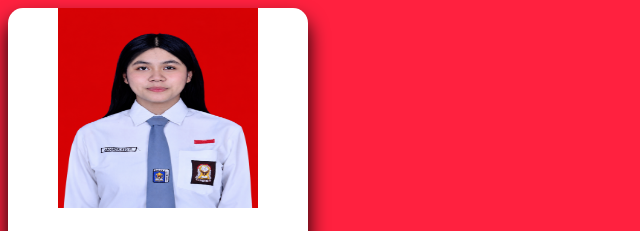
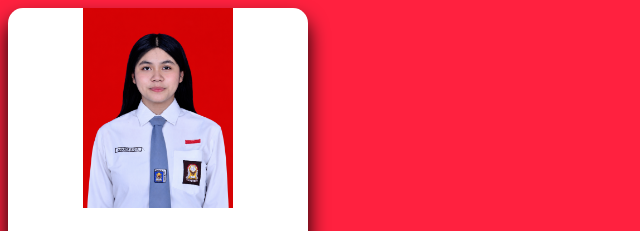
Before and after one commit to Amanda-ayu/pelatihanTIKamanda, a plain HTML site: page index.html in a window 1280 px wide. Shown: the top 231 px of the page, without its empty margins (0-640 px from the left). Drawn offline with Linux system fonts and the light colour scheme.

Commit message:
Update index.html

```diff
--- a/index.html
+++ b/index.html
@@ -6,7 +6,7 @@
 </head>
 <body>
     <div class="kartu-profil">
-    <img src="ChatGPT Image Sep 7, 2026, 06_10_44 PM.png" alt="Foto gemez saya" width="200" height="200">
+    <img src="ChatGPT Image Sep 7, 2026, 06_10_44 PM.png" alt="foto gemez saya" width="150" height="200">
     <h1>Amanda Ayu Pratiwi</h1>
     <p>Siswa SMA yang tertarik dengan lingkungan dan bioteknologi. Welcome to my first website!</p>
     <a href="https:www.instagram.com/amndayprtw">Kunjungi Instagran Saya</a>
```
